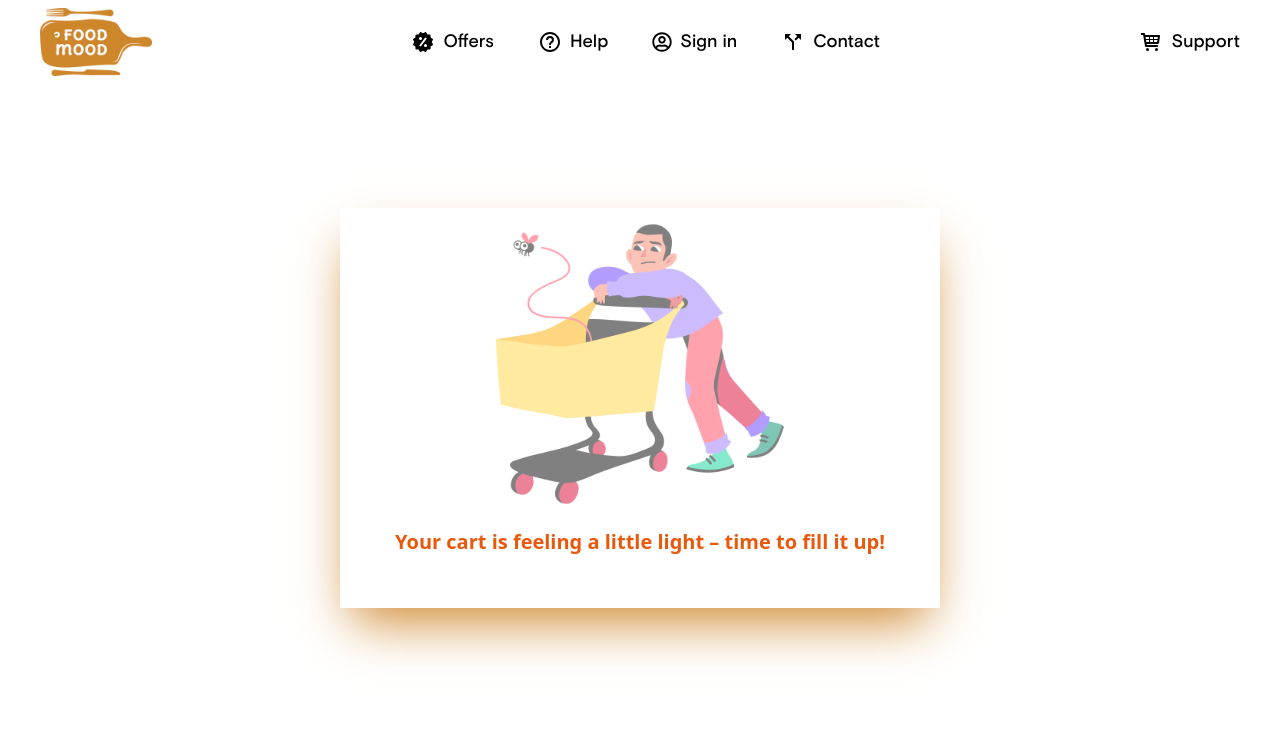
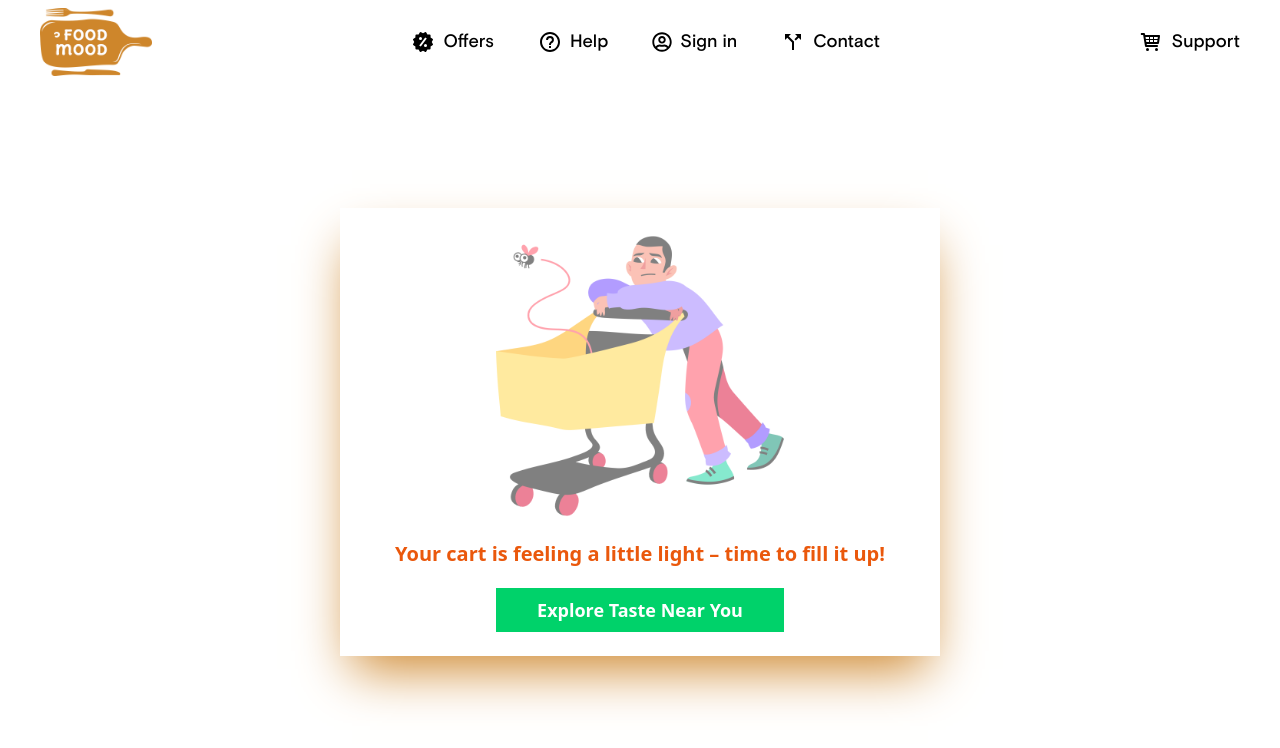
Before and after one commit to Ayu85/Food-Mood, a React (Vite) app in the folder Food-Mood/: page /cart in a window 1280 px wide. Shown: the top 748 px of the page. Built offline with nearby package versions, Linux system fonts and the light colour scheme.

Commit message:
adding navigation from empty cart

```diff
--- a/Food-Mood/src/components/Cart/Cart_Details.jsx
+++ b/Food-Mood/src/components/Cart/Cart_Details.jsx
@@ -9,9 +9,11 @@ const Cart_Details = () => {
     const totalPrice = useSelector(store => store.cart.totalPrice)
     return (
         <div className="lg:min-w-[600px] min-w-[450px] py-3 md:min-w-[600px] shadow-2xl shadow-[#CE862B] lg:max-w-[600px] md:max-w-[600px] border-zinc-600 min-h-[400px] mt-52">
-            {cartItems?.length === 0 ? <div className="flex flex-col px-2 items-center justify-center gap-5">
-                <img src={emptycart} alt=""  className="w-72 animate-[pulse_1s_infinite]"/>
+            {cartItems?.length === 0 ? <div className="flex flex-col px-2 items-center py-3 justify-center gap-5">
+                <img src={emptycart} alt=""  className="w-72 animate-[pulse_1s_infinite] "/>
                 <h1 className="text-xl font-bold text-orange-600">Your cart is feeling a little light – time to fill it up!</h1>
+                <h1 className="bg-[#00D26A] cursor-pointer hover:bg-yellow-500 transition-all hover:scale-110 duration-100 text-white font-semibold text-lg w-72 py-2 text-center">Explore Taste Near You</h1>
+
             </div> : <><div className="flex  justify-between px-3 items-center py-3 border-b border-b-zinc-300">
                 <div>
                     <h1 className="font-semibold text-lg font-[gorg-regular]">{restaurantDetails?.name}</h1>
```
